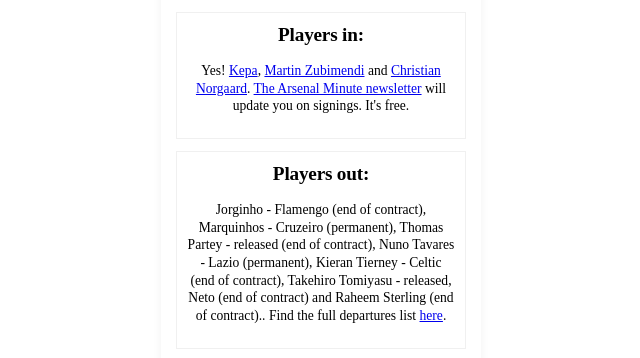
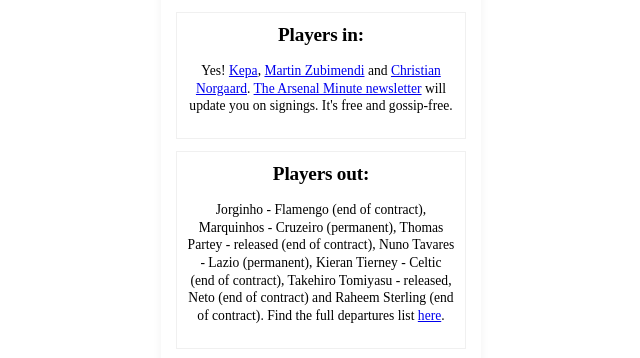
Before and after one commit to MichaelMacLeod/HaveArsenalSignedAnyoneYet, a plain HTML site: page index.html in a window 1280 px wide. Shown: the part 164-522 px from the top of the page, without its empty margins (319-959 px from the left). Drawn offline with Linux system fonts and the light colour scheme; a web font is replaced by a local one.

Commit message:
Update typos.html

```diff
--- a/index.html
+++ b/index.html
@@ -15,12 +15,13 @@
 
         <section class="players-in-section">
             <h2>Players in:</h2>
-            <p>Yes! <a href="https://www.arsenal.com/news/kepa-arrizabalaga-signs-arsenal">Kepa</a>, <a href="https://www.arsenal.com/news/martin-zubimendi-signs-arsenal">Martin Zubimendi</a> and <a href="https://www.arsenal.com/news/christian-norgaard-signs-arsenal">Christian Norgaard</a>. <a href="https://thearsenalminute.substack.com/">The Arsenal Minute newsletter</a> will update you on signings. It's free.</p>
+            <p>Yes! <a href="https://www.arsenal.com/news/kepa-arrizabalaga-signs-arsenal">Kepa</a>, <a href="https://www.arsenal.com/news/martin-zubimendi-signs-arsenal">Martin Zubimendi</a> and <a href="https://www.arsenal.com/news/christian-norgaard-signs-arsenal">Christian Norgaard</a>.
+                <a href="https://thearsenalminute.substack.com/">The Arsenal Minute newsletter</a> will update you on signings. It's free and gossip-free.</p>
         </section>
 
         <section class="players-out-section">
             <h2>Players out:</h2>
-            <p>Jorginho - Flamengo (end of contract), Marquinhos - Cruzeiro (permanent), Thomas Partey - released (end of contract), Nuno Tavares - Lazio (permanent), Kieran Tierney - Celtic (end of contract), Takehiro Tomiyasu - released, Neto (end of contract) and Raheem Sterling (end of contract).</a>. Find the full departures list <a href="https://www.arsenal.com/news/contract-updates-20-players-depart-summer">here</a>.</p>
+            <p>Jorginho - Flamengo (end of contract), Marquinhos - Cruzeiro (permanent), Thomas Partey - released (end of contract), Nuno Tavares - Lazio (permanent), Kieran Tierney - Celtic (end of contract), Takehiro Tomiyasu - released, Neto (end of contract) and Raheem Sterling (end of contract)</a>. Find the full departures list <a href="https://www.arsenal.com/news/contract-updates-20-players-depart-summer">here</a>.</p>
         </section>
 
         <section class="newsletter-section">
```
